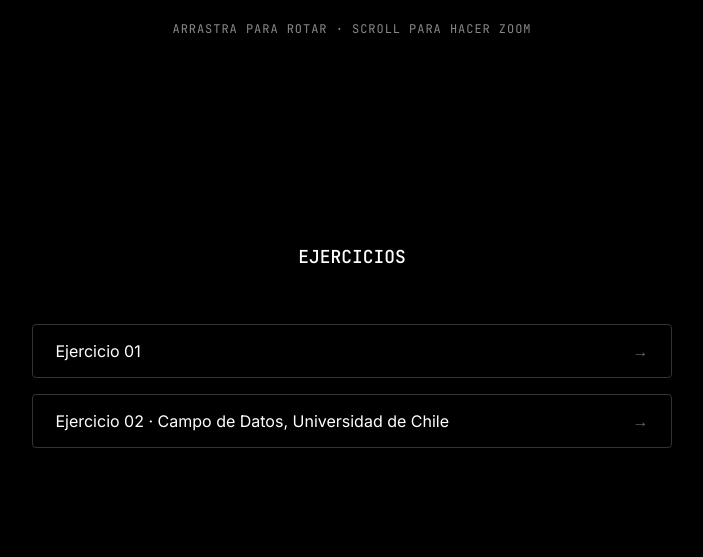
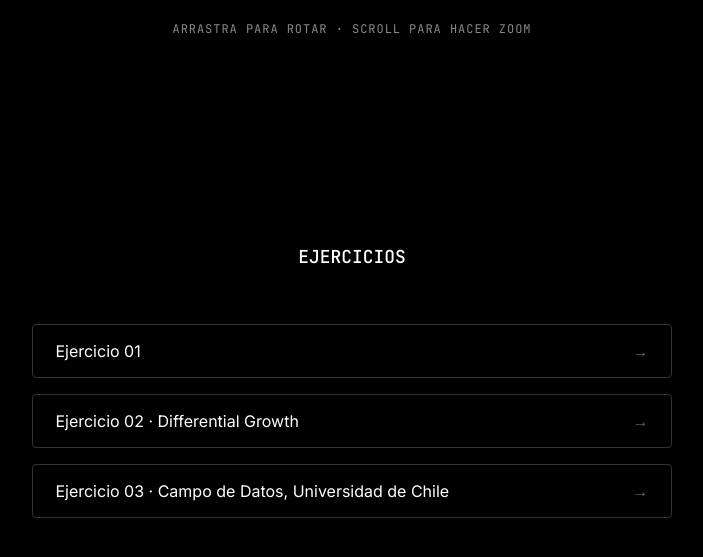
Before and after one commit to fefeliperoar/MCD-CA-ROA, a plain HTML site: page index.html in a window 1280 px wide. Shown: the part 2314-2871 px from the top of the page, without its empty margins (288-991 px from the left). Before the commit the page ends 2842 px from the top, so only its background shows below. Drawn offline with nearby package versions, Linux system fonts and the light colour scheme; animation ran at ten frames a second.

Commit message:
Renombrar exercise-02 a exercise-03 (Campo de Datos - U de Chile)
El repo remoto ya tenia lab_02/DifferentialGrowth ocupando el rotulo
"Ejercicio 2" en el README. Para no chocar, este proyecto (Campo de
Datos, Universidad de Chile) pasa a ser "Ejercicio 3": carpeta
exercise-02/ -> exercise-03/, referencias internas actualizadas
(README del proyecto, eyebrow del index.html), y la seccion Entregas
+ Ejercicios del README/index.html central quedan con las tres
entradas (Ejercicio 1, 2 = Differential Growth, 3 = Campo de Datos).

Co-Authored-By: Claude Sonnet 5 <noreply@anthropic.com>
Claude-Session: https://claude.ai/code/session_013N4Z1pMAAkftUVUfHLrBW5

```diff
--- a/index.html
+++ b/index.html
@@ -244,7 +244,8 @@
         <h2 class="about-heading">Ejercicios</h2>
         <ul class="exercise-list">
             <li><a class="exercise-link" href="exercise-01/interactive01.html">Ejercicio 01 <span>&rarr;</span></a></li>
-            <li><a class="exercise-link" href="exercise-02/">Ejercicio 02 &middot; Campo de Datos, Universidad de Chile <span>&rarr;</span></a></li>
+            <li><a class="exercise-link" href="lab_02/DifferentialGrowth/">Ejercicio 02 &middot; Differential Growth <span>&rarr;</span></a></li>
+            <li><a class="exercise-link" href="exercise-03/">Ejercicio 03 &middot; Campo de Datos, Universidad de Chile <span>&rarr;</span></a></li>
         </ul>
     </section>
 
```
Also changed, not shown: exercise-03/index.html (renamed from exercise-02/index.html, +1 -1 lines), README.md, exercise-03/README.md, exercise-03/assets/data/respaldo.json (renamed from exercise-02/assets/data/respaldo.json), exercise-03/main.js (renamed from exercise-02/main.js), exercise-03/styles.css (renamed from exercise-02/styles.css).
